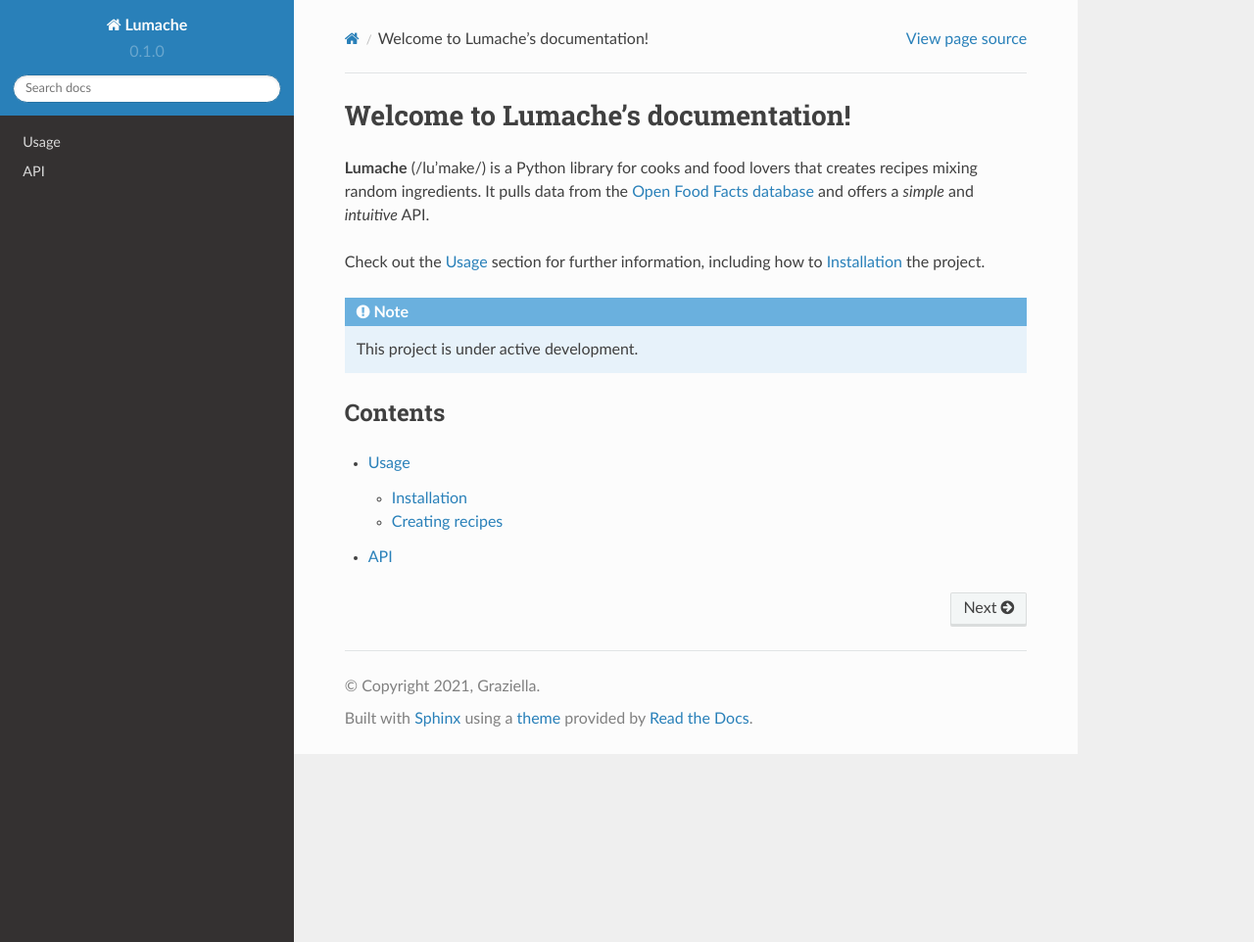
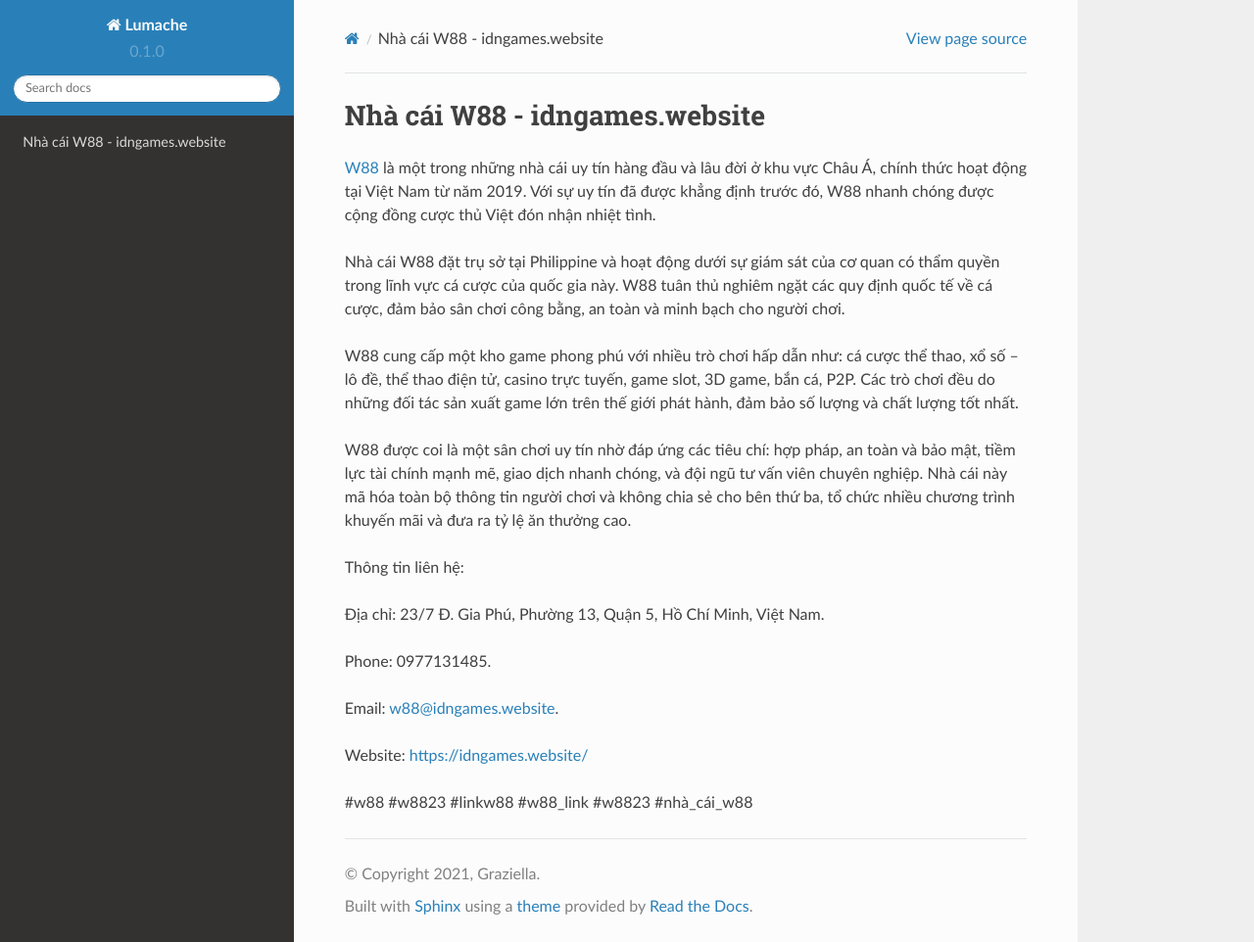
Before and after one commit to socialentity/idngameswebsite, a Sphinx documentation site: the page built from docs/source/index.rst, in a window 1280 px wide and 962 px high. Shown: the whole window at 98% size. Built offline with Sphinx 7.4.7 and the Read the Docs theme 2.0.0, drawn with Linux system fonts in a browser that asks for light colours.

Commit message:
Update index.rst

```diff
--- a/docs/source/index.rst
+++ b/docs/source/index.rst
@@ -1,22 +1,22 @@
-Welcome to Lumache's documentation!
+Nhà cái W88 - idngames.website
 ===================================
 
-**Lumache** (/lu'make/) is a Python library for cooks and food lovers
-that creates recipes mixing random ingredients.
-It pulls data from the `Open Food Facts database <https://world.openfoodfacts.org/>`_
-and offers a *simple* and *intuitive* API.
+`W88 <https://idngames.website/>`_ là một trong những nhà cái uy tín hàng đầu và lâu đời ở khu vực Châu Á, chính thức hoạt động tại Việt Nam từ năm 2019. Với sự uy tín đã được khẳng định trước đó, W88 nhanh chóng được cộng đồng cược thủ Việt đón nhận nhiệt tình.
 
-Check out the :doc:`usage` section for further information, including
-how to :ref:`installation` the project.
+Nhà cái W88 đặt trụ sở tại Philippine và hoạt động dưới sự giám sát của cơ quan có thẩm quyền trong lĩnh vực cá cược của quốc gia này. W88 tuân thủ nghiêm ngặt các quy định quốc tế về cá cược, đảm bảo sân chơi công bằng, an toàn và minh bạch cho người chơi.
 
-.. note::
+W88 cung cấp một kho game phong phú với nhiều trò chơi hấp dẫn như: cá cược thể thao, xổ số – lô đề, thể thao điện tử, casino trực tuyến, game slot, 3D game, bắn cá, P2P. Các trò chơi đều do những đối tác sản xuất game lớn trên thế giới phát hành, đảm bảo số lượng và chất lượng tốt nhất.
 
-   This project is under active development.
+W88 được coi là một sân chơi uy tín nhờ đáp ứng các tiêu chí: hợp pháp, an toàn và bảo mật, tiềm lực tài chính mạnh mẽ, giao dịch nhanh chóng, và đội ngũ tư vấn viên chuyên nghiệp. Nhà cái này mã hóa toàn bộ thông tin người chơi và không chia sẻ cho bên thứ ba, tổ chức nhiều chương trình khuyến mãi và đưa ra tỷ lệ ăn thưởng cao.
 
-Contents
---------
+Thông tin liên hệ:
 
-.. toctree::
+Địa chỉ: 23/7 Đ. Gia Phú, Phường 13, Quận 5, Hồ Chí Minh, Việt Nam.
 
-   usage
-   api
+Phone: 0977131485.
+
+Email: w88@idngames.website.
+
+Website: https://idngames.website/
+
+#w88 #w8823 #linkw88 #w88_link #w8823 #nhà_cái_w88
```
